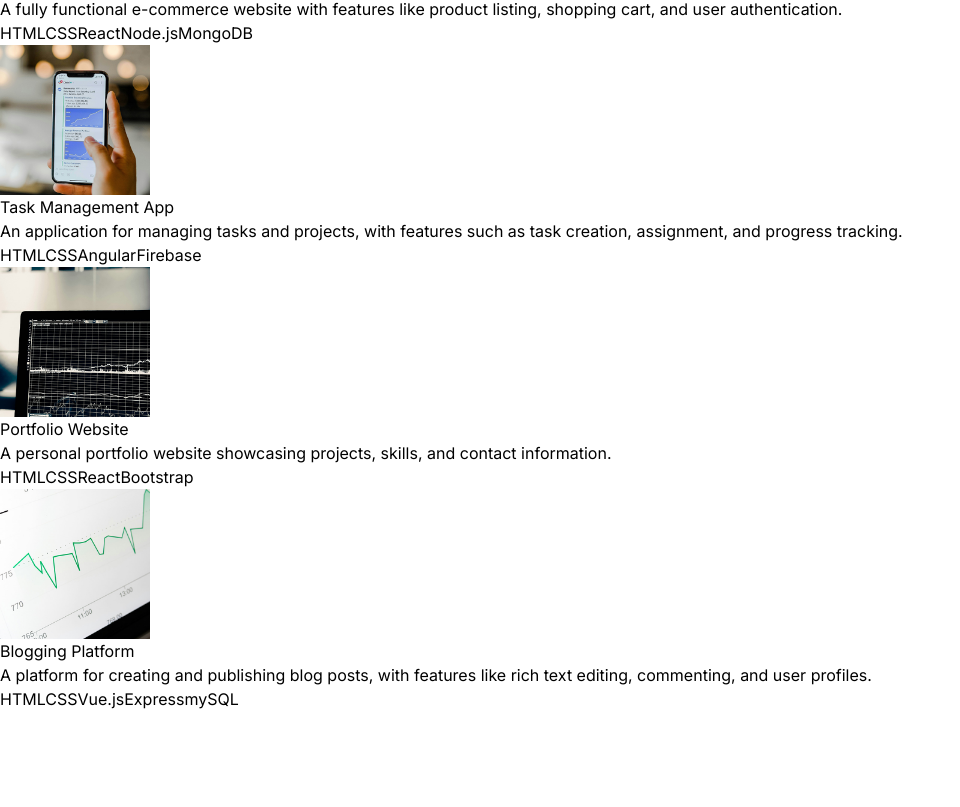
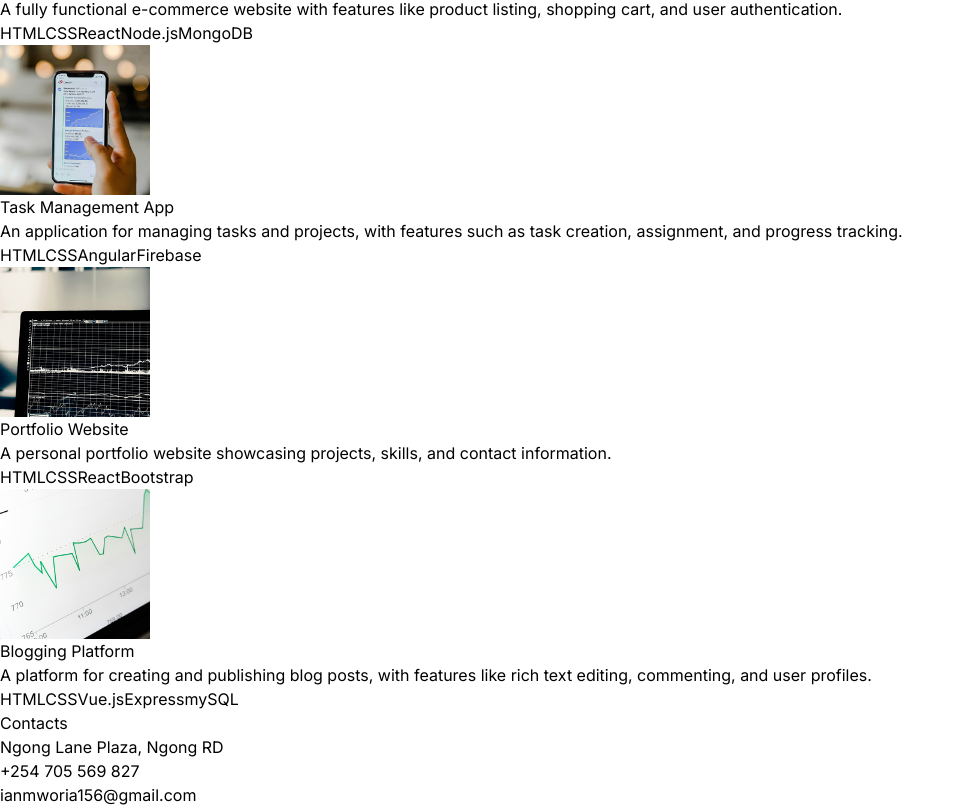
Before and after one commit to Mworia-Ian/portfolio_website, a React (Vite) app: page / in a window 1280 px wide. Shown: the part 3997-4804 px from the top of the page, without its empty margins (0-960 px from the left). Before the commit the page ends 4708 px from the top, so only its background shows below. Built offline with nearby package versions, Linux system fonts and the light colour scheme.

Commit message:
finished the Contacts component

```diff
--- a/src/App.jsx
+++ b/src/App.jsx
@@ -5,6 +5,7 @@
 import Technologies from "./components/Technologies";
 import Experience from "./components/Experience";
 import Projects from "./components/Projects";
+import Contact from "./components/Contact";
 
 function App() {
   return (
@@ -19,6 +20,7 @@
         <Technologies />
         <Experience />
         <Projects />
+        <Contact />
       </div>
     </div>
   );
--- /dev/null
+++ b/src/components/Contact.jsx
@@ -0,0 +1,17 @@
+import { CONTACT } from "../constants"
+
+const Contact = () => {
+  return (
+    <div className="border-b border-neutral-900 pb-4">
+        <h2 className="my-20 text-center text-4xl">Contacts</h2>
+      <div className="text-center tracking-tighter">
+        <p className="my-4">{CONTACT.address}</p>
+        <p className="my-4">{CONTACT.phoneNo}</p>
+        <a href="#" className="my-4">{CONTACT.email}</a>
+
+      </div>
+    </div>
+  )
+}
+
+export default Contact
--- a/src/components/Profile.jsx
+++ b/src/components/Profile.jsx
@@ -7,7 +7,7 @@
         <div className="w-full lg:w-1/2">
           <div className="flex flex-col items-center lg:items-start">
             <h1 className="pb-16 text-6xl font-thin tracking-tight lg:mt-16 lg:text-8xl">Ian Mworia</h1>
-                <span className="bg-gradient-to-r from-pink-300 via-slate-500 to-purple-500 bg-clip-text text-4xl tracking-tight text-transparent">Full Stack Developer</span>
+                <span className="bg-gradient-to-r from-pink-300 via-slate-500 to-purple-500 bg-clip-text text-3xl tracking-tight text-transparent">Full Stack Developer</span>
                 <p className="my-2 max-w-xl py-6 font-light tracking-tighter">{ABOUT_CONTENT}</p>
           </div>
         </div>
--- a/src/constants/index.js
+++ b/src/constants/index.js
@@ -70,7 +70,7 @@
 ];
 
 export const CONTACT = {
-  address: "767 Fifth Avenue, New York, NY 10153 ",
-  phoneNo: "+12 4555 666 00 ",
-  email: "me@example.com",
+  address: "Ngong Lane Plaza, Ngong RD",
+  phoneNo: "+254 705 569 827",
+  email: "ianmworia156@gmail.com",
 };
```
